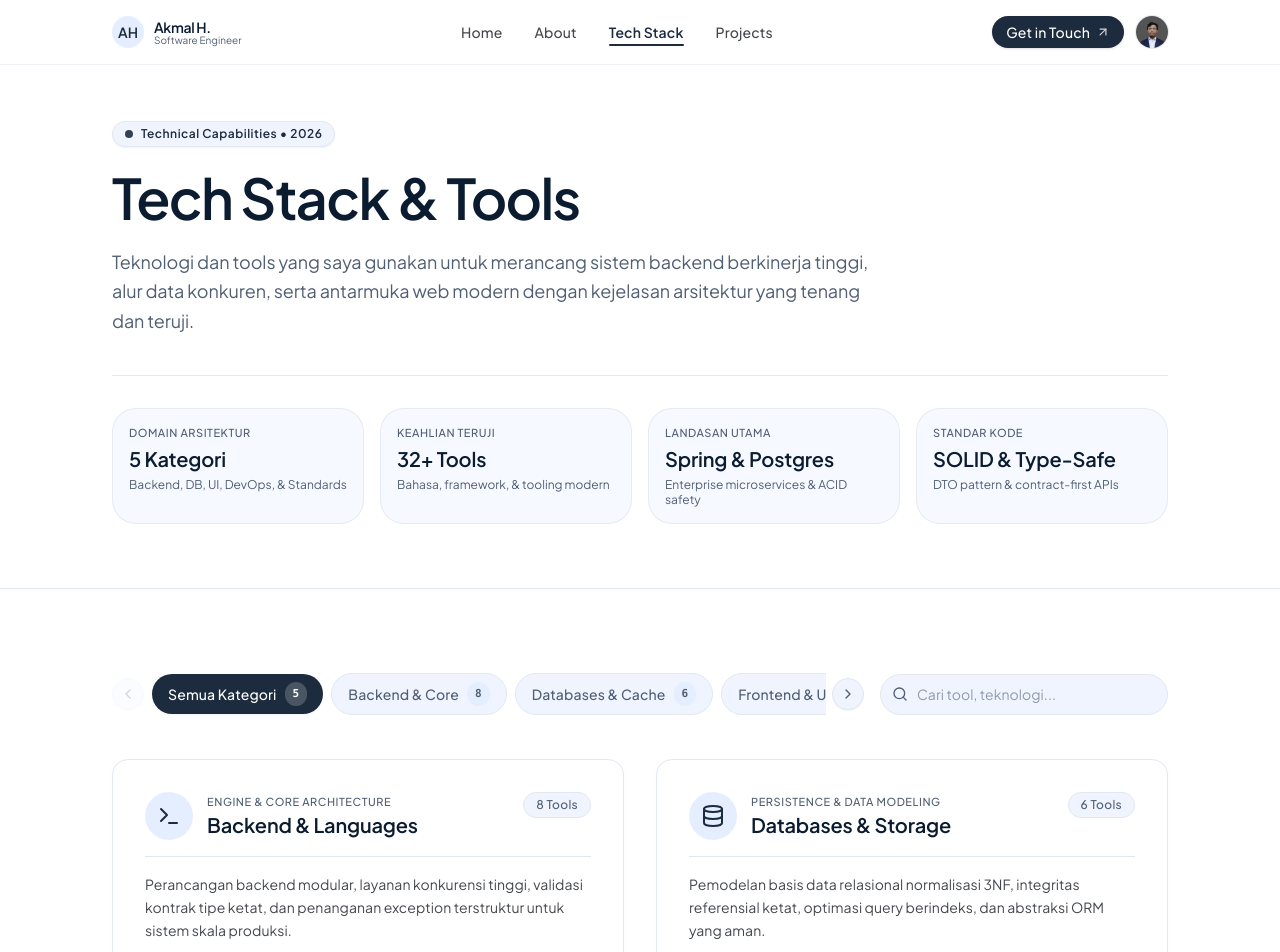
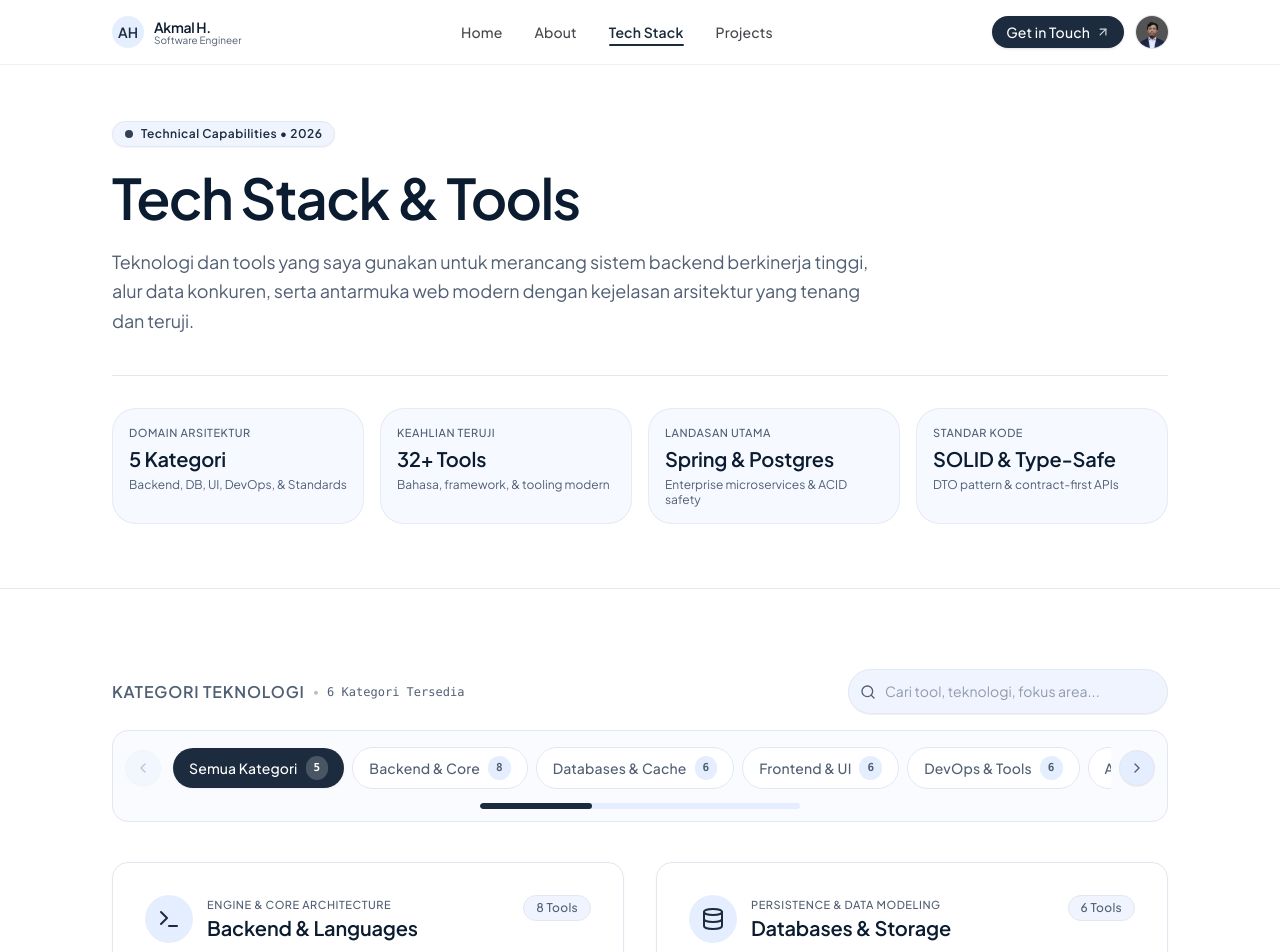
Before and after one commit to AkmalD/Personal-Website, a Next.js app: page /tech-stack in a window 1280 px wide. Shown: the top 952 px of the page. Built offline with nearby package versions, Linux system fonts and the light colour scheme; no server answers.

Commit message:
feat: enhance TechStackBento component; add scroll progress indicator and improve scroll handling

```diff
--- a/src/components/tech-stack/TechStackBento.tsx
+++ b/src/components/tech-stack/TechStackBento.tsx
@@ -29,11 +29,19 @@ export function TechStackBento() {
   const [scrollLeftState, setScrollLeftState] = useState(0);
   const isMoved = useRef(false);
 
+  const [scrollProgress, setScrollProgress] = useState(0);
+
   const checkScroll = () => {
     if (!tabsRef.current) return;
     const { scrollLeft, scrollWidth, clientWidth } = tabsRef.current;
+    const maxScroll = scrollWidth - clientWidth;
     setCanScrollLeft(scrollLeft > 2);
     setCanScrollRight(scrollLeft + clientWidth < scrollWidth - 2);
+    if (maxScroll > 0) {
+      setScrollProgress(Math.min(100, Math.max(0, (scrollLeft / maxScroll) * 100)));
+    } else {
+      setScrollProgress(0);
+    }
   };
 
   useEffect(() => {
@@ -45,7 +53,7 @@ export function TechStackBento() {
 
   const handleScroll = (direction: "left" | "right") => {
     if (!tabsRef.current) return;
-    const offset = direction === "left" ? -220 : 220;
+    const offset = direction === "left" ? -240 : 240;
     tabsRef.current.scrollBy({ left: offset, behavior: "smooth" });
     setTimeout(checkScroll, 300);
   };
@@ -133,10 +141,36 @@ export function TechStackBento() {
   return (
     <section className="w-full py-12 lg:py-20 bg-surface-container-lowest border-b border-border-delicate">
       <Container>
-        {/* Controls Bar: Filter Tabs & Search */}
-        <div className="flex flex-col lg:flex-row lg:items-center justify-between gap-4 mb-10">
-          {/* Filter Tabs Slider Wrapper */}
-          <div className="relative min-w-0 flex-1 flex items-center gap-1.5">
+        {/* Controls Bar: Search & Category Filter Slider */}
+        <div className="space-y-4 mb-10">
+          {/* Top Row: Label & Search Input */}
+          <div className="flex flex-col sm:flex-row sm:items-center justify-between gap-3">
+            <div className="flex items-center gap-2">
+              <span className="font-label-sm text-secondary uppercase tracking-wider font-semibold">
+                Kategori Teknologi
+              </span>
+              <span className="text-secondary/40 text-xs">•</span>
+              <span className="text-xs text-secondary font-mono">
+                {filterTabs.length} Kategori Tersedia
+              </span>
+            </div>
+
+            {/* Quick Search Input */}
+            <div className="relative w-full sm:w-80">
+              <Search className="w-4 h-4 text-secondary absolute left-3 top-1/2 -translate-y-1/2 pointer-events-none" />
+              <input
+                type="text"
+                placeholder="Cari tool, teknologi, fokus area..."
+                value={searchQuery}
+                onChange={(e) => setSearchQuery(e.target.value)}
+                className="w-full pl-9 pr-4 py-2.5 rounded-xl bg-surface-container-low text-on-surface border border-border-delicate text-body-sm focus:outline-none focus:ring-2 focus:ring-primary/20 placeholder:text-secondary/60 transition-all shadow-2xs"
+              />
+            </div>
+          </div>
+
+          {/* Dedicated Category Slider Card */}
+          <div className="bg-surface-container-low/40 p-2.5 sm:p-3 rounded-2xl border border-border-delicate">
+            <div className="flex items-center gap-2">
               {/* Left Chevron Button */}
               <button
                 type="button"
@@ -144,8 +178,8 @@ export function TechStackBento() {
                 disabled={!canScrollLeft}
                 aria-label="Geser kategori ke kiri"
                 className={cn(
-                "hidden sm:flex w-8 h-8 rounded-full bg-surface-container-low border border-border-delicate items-center justify-center shrink-0 transition-all text-secondary hover:text-on-surface hover:bg-surface-container shadow-2xs",
-                !canScrollLeft ? "opacity-25 pointer-events-none cursor-default" : "opacity-100 cursor-pointer"
+                  "w-9 h-9 rounded-xl bg-surface-container border border-border-delicate flex items-center justify-center shrink-0 transition-all text-secondary hover:text-on-surface hover:bg-surface-container-high shadow-2xs cursor-pointer",
+                  !canScrollLeft ? "opacity-35 pointer-events-none cursor-default" : "opacity-100"
                 )}
               >
                 <ChevronLeft className="w-4 h-4" />
@@ -161,8 +195,8 @@ export function TechStackBento() {
                 onWheel={handleWheel}
                 onScroll={checkScroll}
                 className={cn(
-                "flex items-center gap-2 overflow-x-auto scroll-smooth py-1 px-0.5 no-scrollbar select-none min-w-0",
-                isDragging ? "cursor-grabbing" : "cursor-grab"
+                  "flex items-center gap-2 overflow-x-auto scroll-smooth py-1 px-1 no-scrollbar select-none min-w-0 flex-1 cursor-grab",
+                  isDragging && "cursor-grabbing"
                 )}
                 style={{ scrollbarWidth: "none", msOverflowStyle: "none" }}
               >
@@ -179,7 +213,7 @@ export function TechStackBento() {
                       className={`px-4 py-2 rounded-xl text-label-md font-medium transition-all duration-200 cursor-pointer shrink-0 flex items-center gap-2 ${
                         isActive
                           ? "bg-primary text-on-primary shadow-xs"
-                        : "bg-surface-container-low text-secondary border border-border-delicate hover:bg-surface-container hover:text-on-surface"
+                          : "bg-surface-container-lowest text-secondary border border-border-delicate hover:bg-surface-container hover:text-on-surface"
                       }`}
                     >
                       <span>{tab.label}</span>
@@ -204,24 +238,24 @@ export function TechStackBento() {
                 disabled={!canScrollRight}
                 aria-label="Geser kategori ke kanan"
                 className={cn(
-                "hidden sm:flex w-8 h-8 rounded-full bg-surface-container-low border border-border-delicate items-center justify-center shrink-0 transition-all text-secondary hover:text-on-surface hover:bg-surface-container shadow-2xs",
-                !canScrollRight ? "opacity-25 pointer-events-none cursor-default" : "opacity-100 cursor-pointer"
+                  "w-9 h-9 rounded-xl bg-surface-container border border-border-delicate flex items-center justify-center shrink-0 transition-all text-secondary hover:text-on-surface hover:bg-surface-container-high shadow-2xs cursor-pointer",
+                  !canScrollRight ? "opacity-35 pointer-events-none cursor-default" : "opacity-100"
                 )}
               >
                 <ChevronRight className="w-4 h-4" />
               </button>
             </div>
 
-          {/* Quick Search Input */}
-          <div className="relative w-full lg:w-72 shrink-0">
-            <Search className="w-4 h-4 text-secondary absolute left-3 top-1/2 -translate-y-1/2 pointer-events-none" />
-            <input
-              type="text"
-              placeholder="Cari tool, teknologi..."
-              value={searchQuery}
-              onChange={(e) => setSearchQuery(e.target.value)}
-              className="w-full pl-9 pr-4 py-2 rounded-xl bg-surface-container-low text-on-surface border border-border-delicate text-body-sm focus:outline-none focus:ring-2 focus:ring-primary/20 placeholder:text-secondary/60"
+            {/* Visual Slider Track Indicator */}
+            <div className="mt-2.5 mx-auto max-w-xs h-1.5 bg-surface-container rounded-full overflow-hidden relative">
+              <div
+                className="h-full bg-primary rounded-full transition-all duration-100 ease-out"
+                style={{
+                  width: "35%",
+                  marginLeft: `${scrollProgress * 0.65}%`,
+                }}
               />
+            </div>
           </div>
         </div>
 
--- a/src/data/tech-stack.ts
+++ b/src/data/tech-stack.ts
@@ -30,7 +30,7 @@ export const techStackData: SkillCategory[] = [
       { name: "Prisma ORM", focusArea: "Type-Safe Client & Migrations", category: "database", icon: "Workflow" },
       { name: "Spring Data JPA", focusArea: "Hibernate & Entity Graph", category: "database", icon: "Boxes" },
       { name: "Redis", focusArea: "In-Memory Caching", category: "database", icon: "Zap" },
-      { name: "SQL & Query Tuning", focusArea: "Complex Joins & DDL/DML", category: "database", icon: "Database" },
+      { name: "SQL & Query Optimization", focusArea: "DDL, DML & Schema Indexing", category: "database", icon: "Database" },
     ],
   },
   {
```
Lines whose indentation alone changed are shown as unchanged.
